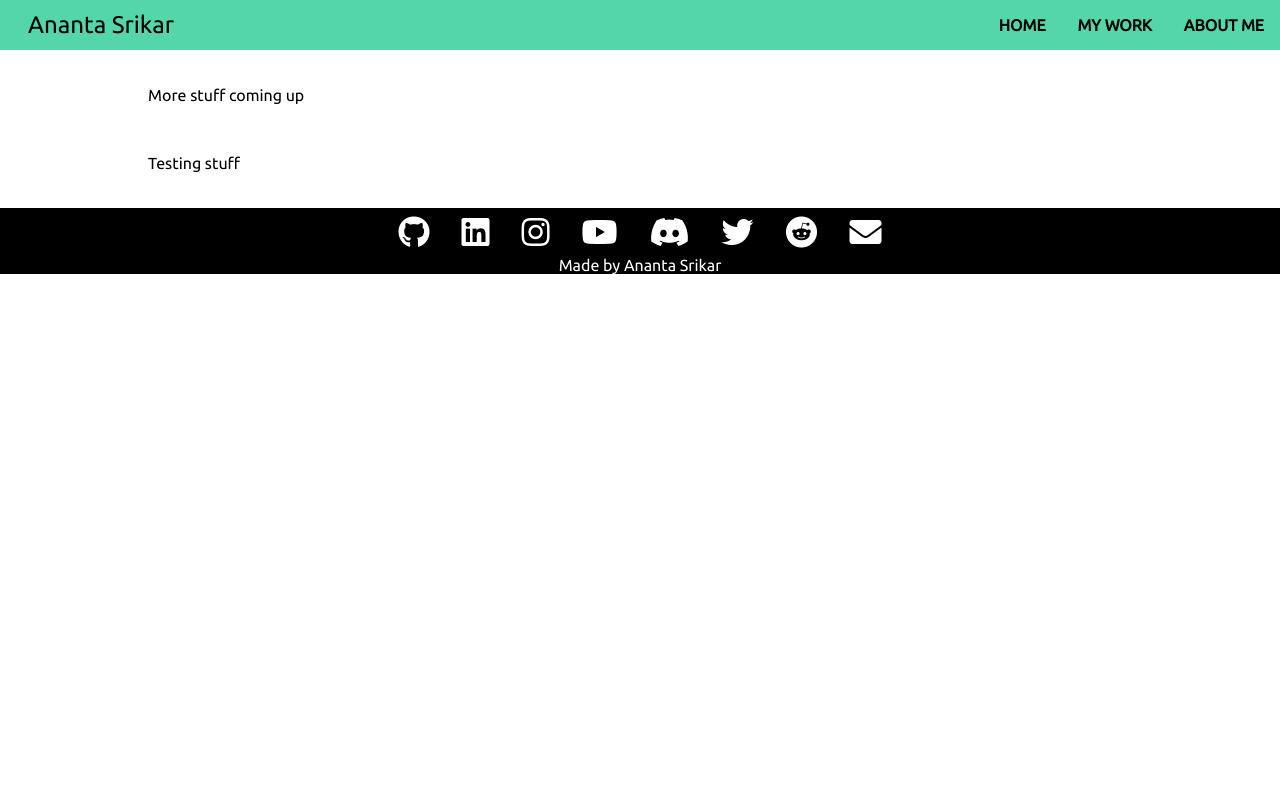
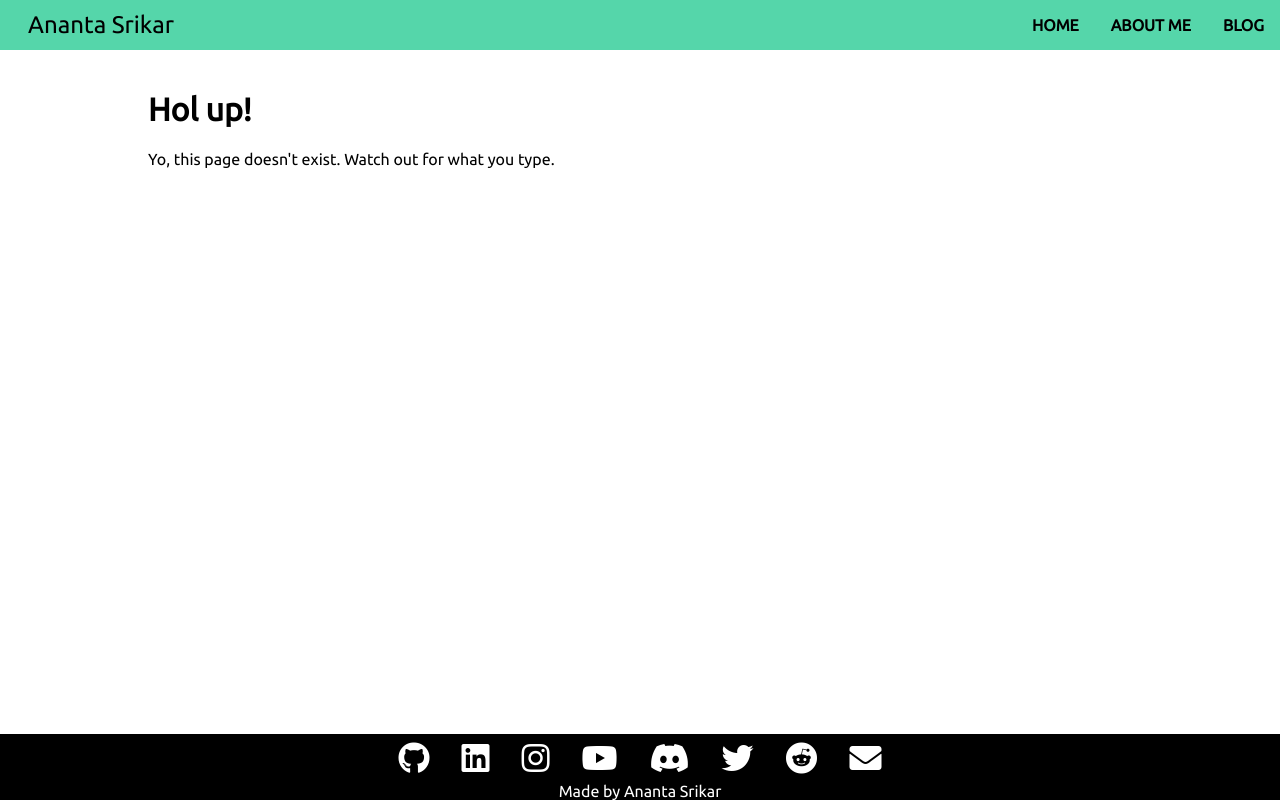
Before and after one commit to AnantaSrikar/moiWebpage, a plain HTML site: page 404.html in a window 1280 px wide. Drawn offline with Linux system fonts and the light colour scheme; files that its build step writes are made by us from their sources.

Commit message:
Fixed bug

```diff
--- a/404.html
+++ b/404.html
@@ -7,7 +7,8 @@
 
 		<link href="https://cdnjs.cloudflare.com/ajax/libs/font-awesome/5.12.0-2/css/all.min.css" rel="stylesheet">
 
-		<link rel="stylesheet" type="text/css" href="styles.css">
+		<link rel="stylesheet" type="text/css" href="css/styles.css">
+		<link rel="stylesheet" type="text/css" href="css/404.css">
 		<script src="js/script.js" defer></script>
 
 		<title>Ananta Srikar</title>
@@ -18,7 +19,7 @@
 
 			<div class="name-title"><a href="">Ananta Srikar</a></div>
 
-			<a href="#" class="toggle-button">
+			<a href="" class="toggle-button">
 				<span class="bar"></span>
 				<span class="bar"></span>
 				<span class="bar"></span>
@@ -26,18 +27,17 @@
 
 			<div class="navbar-links">
 				<ul>
-					<li><a href="">Home</a></li>
-					<li><a href="https://github.com/AnantaSrikar">My work</a></li>
-					<li><a href="res/notdeveloped.html">About me</a></li>
+					<li><a href="/">Home</a></li>
+					<li><a href="/pages/about_me.html">About me</a></li>
+					<li><a href="/pages/blog.html">Blog</a></li>
 				</ul>
 			</div>
 
 		</nav>
 
 		<div class="content">
-				<p>More stuff coming up</p>
-				<br>
-				<p> Testing stuff</p>
+			<h1>Hol up!</h1>
+			<p>Yo, this page doesn't exist. Watch out for what you type.</p>
 		</div>
 
 		<footer class="row">
```
